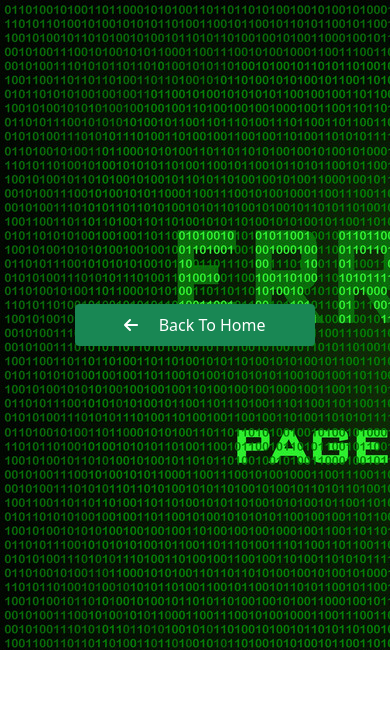
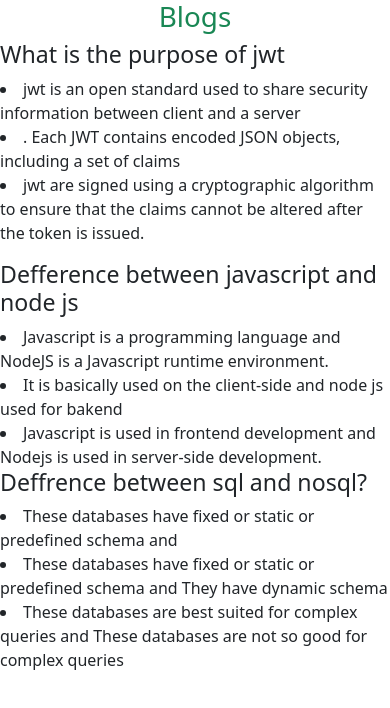
Before and after one commit to Anikroy7/fruity-garden-client, a React (Create React App) app: page /blogs in a window 390 px wide. Shown: the top 708 px of the page. Built offline with nearby package versions, Linux system fonts and the light colour scheme.

Commit message:
blogs component added with media query for resposive

```diff
--- a/src/App.js
+++ b/src/App.js
@@ -13,6 +13,7 @@ import ManageInventories from './Components/ManageInventories/ManageInventories'
 import AllInventoriesDetail from './Components/AllInvetoriesDetail/AllInventoriesDetail';
 import AddItem from './Components/AddItem/AddItem';
 import MyItems from './Components/MyItems/MyItems';
+import Blogs from './Components/Blogs/Blogs';
 
 
 function App() {
@@ -45,7 +46,7 @@ function App() {
             <MyItems></MyItems>
           </RequireAuth>
         }></Route>
-
+        <Route path='/blogs' element={<Blogs></Blogs>}> </Route>
       </Routes>
       <ToastContainer></ToastContainer>
     </div>
--- /dev/null
+++ b/src/Components/Blogs/Blogs.js
@@ -0,0 +1,34 @@
+import React from 'react';
+
+const Blogs = () => {
+    return (
+        <div>
+            <h1 className='text-success text-center'>Blogs</h1>
+            <h3>What is the purpose of jwt</h3>
+            <p>
+                <li>jwt is an open standard used to share security information between  client and a server</li>
+                <li>. Each JWT contains encoded JSON objects, including a set of claims</li>
+                <li>
+                    jwt are signed using a cryptographic algorithm to ensure that the claims cannot be altered after the token is issued.
+                </li>
+            </p>
+            <h3>Defference between javascript and node js</h3>
+            <li>
+                Javascript is a programming language and NodeJS is a Javascript runtime environment.
+            </li>
+            <li>
+                It is basically used on the client-side and node js used for bakend
+            </li>
+            <li>
+                Javascript is used in frontend development and Nodejs is used in server-side development.
+            </li>
+            <h3>Deffrence between sql and nosql?</h3>
+            <li>These databases have fixed or static or predefined schema and </li>
+            <li>These databases have fixed or static or predefined schema and They have dynamic schema</li>
+            <li>These databases are best suited for complex queries and These databases are not so good for complex queries</li>
+
+        </div>
+    );
+};
+
+export default Blogs;
--- a/src/Components/Home/Category/Category.js
+++ b/src/Components/Home/Category/Category.js
@@ -9,7 +9,7 @@ import crockery from '../../../images/category/icons8-crockery-64.png'
 import snacks from '../../../images/category/icons8-snack-64.png'
 import care from '../../../images/category/icons8-mother-room-64.png'
 import oils from '../../../images/category/icons8-essential-oils-64.png'
-import vegetable from '../../../images/category/icons8-vegetable-64.png'
+
 
 
 const Category = () => {
--- a/src/Components/Home/Header/Header.js
+++ b/src/Components/Home/Header/Header.js
@@ -26,8 +26,8 @@ const Header = () => {
                         style={{ maxHeight: '100px' }}
                         navbarScroll
                     >
-                        <Nav.Link href="#action1">Home</Nav.Link>
-                        <Nav.Link href="#action2">Link</Nav.Link>
+                        <Nav.Link href="/home">Home</Nav.Link>
+                        <Nav.Link href="/blogs">Blogs</Nav.Link>
                         <NavDropdown title="Link" id="navbarScrollingDropdown">
                             <NavDropdown.Item href="#action3">Action</NavDropdown.Item>
                             <NavDropdown.Item href="#action4">Another action</NavDropdown.Item>
--- a/src/Components/Home/Products/Products.css
+++ b/src/Components/Home/Products/Products.css
@@ -15,6 +15,14 @@
     .products-container {
         display: grid;
         grid-template-columns: repeat(1, 1fr);
-        background-color: blueviolet;
+
     }
 }
+
+@media screen and (min-width:577px) and (max-width:770px) {
+    .products-container {
+        display: grid;
+        grid-template-columns: repeat(2, 1fr);
+
+    }
+}
--- a/src/Components/Login/Login/Login.js
+++ b/src/Components/Login/Login/Login.js
@@ -56,8 +56,8 @@ const Login = () => {
                 console.log(data)
                 localStorage.setItem('Token', data.token)
 
-                navigate(from, { replace: true });
             })
+        navigate(from, { replace: true });
 
     }
 
```
Also changed, not shown: src/firebase.init.js (+0 -10 lines).
